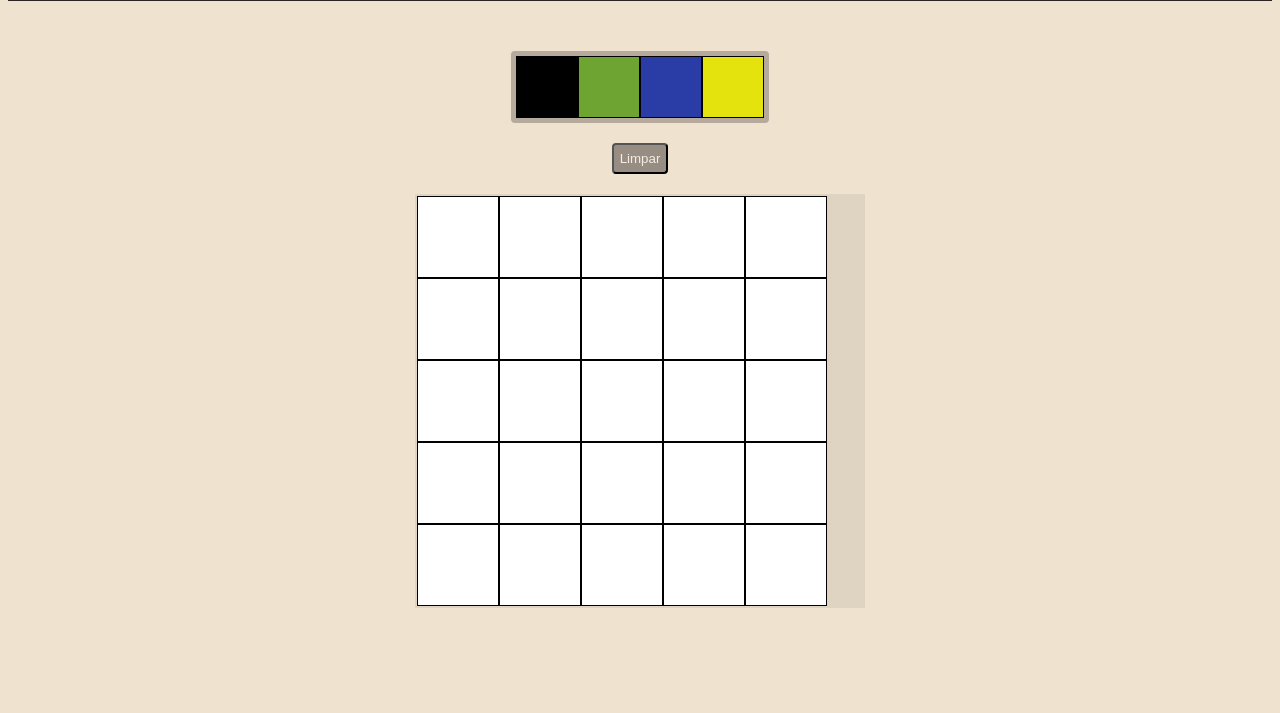
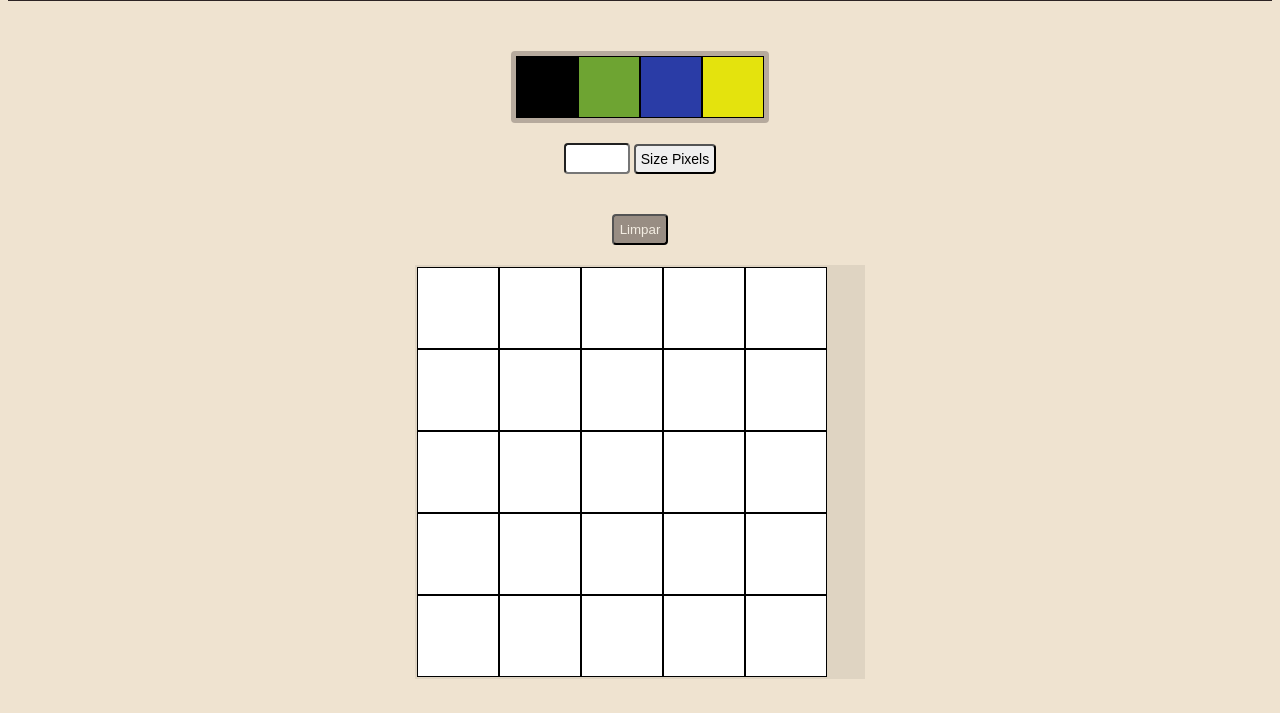
Before and after one commit to CarolinaInglethe/CI-Project-Pixels-Art, a plain HTML site: page index.html in a window 1280 px wide. Shown: the part 87-800 px from the top of the page. Drawn offline with Linux system fonts and the light colour scheme.

Commit message:
criando e estilizando input,botao de definir tamanho pixels

```diff
--- a/index.html
+++ b/index.html
@@ -12,6 +12,7 @@
         <h1 id="title">Paleta de Cores</h1>
     </header>
 
+    <!-- Paleta de Cores -->
     <div id="color-palette">
         <div class="color selected" id="color-black"></div>
         <div class="color" id="color-green"></div>
@@ -19,10 +20,19 @@
         <div class="color" id="color-yellow"></div>
     </div>
 
+    <!-- Botões -->
+    <div id="submits-container">
+        <label for="">
+            <input type="number" id="board-size" min="5" max="50">
+            <button type="submit" id="generate-board">Size Pixels</button>
+        </label>
+    </div>
+
+    <!-- Botao de Limpar cor de pixels -->
     <button id="clear-board">Limpar</button>
 
+    <!-- Quadro de pixels -->
     <table id="pixel-board">
-
     </table>
 
     <script src="script.js"></script>
--- a/style.css
+++ b/style.css
@@ -70,3 +70,19 @@ header {
 #clear-board:hover {
   background-color: rgba(53, 43, 43, 0.719);
 }
+
+#submits-container {
+  margin: 20px 5px;
+}
+
+#board-size {
+  font-size: 15px;
+  padding: 5px;
+  border-radius: 4px;
+}
+
+#generate-board {
+  font-size: 14px;
+  padding: 5px;
+  border-radius: 4px;
+}
```
